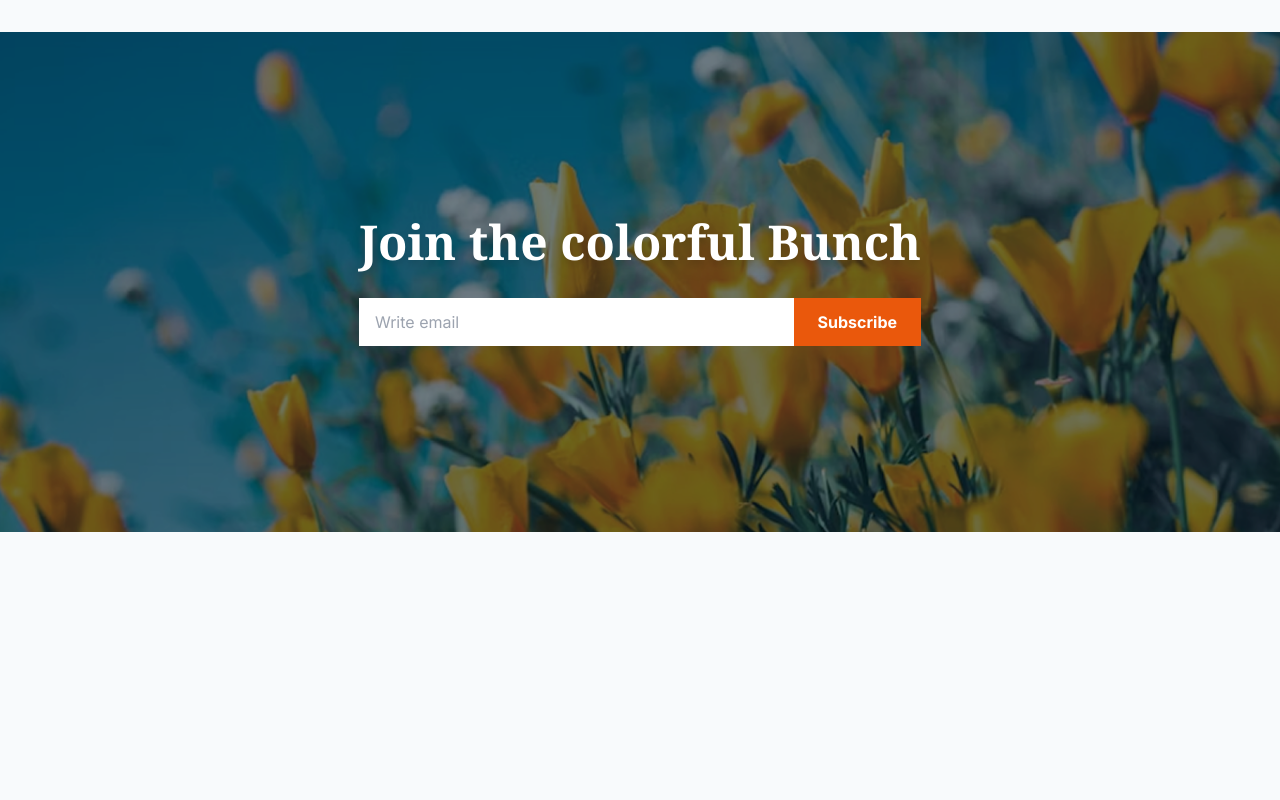
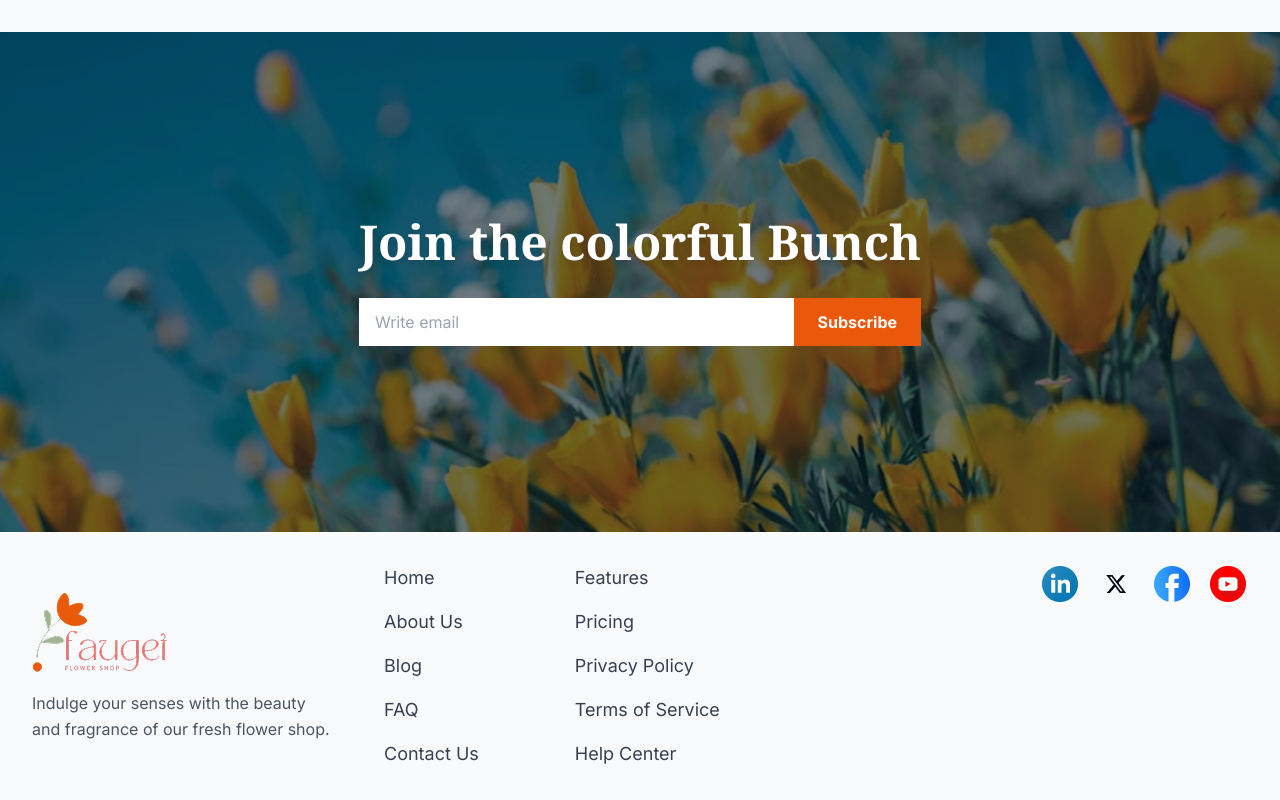
Before and after one commit to smsamiulhasansaim/assgn-2, a plain HTML site: page index.html in a window 1280 px wide. Shown: the part 3213-4013 px from the top of the page. Before the commit the page ends 3745 px from the top, so only its background shows below. Drawn offline with nearby package versions, Linux system fonts and the light colour scheme.

Commit message:
FOOTER SECTION

```diff
--- a/index.html
+++ b/index.html
@@ -263,5 +263,56 @@
             </div>
         </div>
     </section>
+    <!-- S M Samiul Hasan--FOOTER SECTION -->
+    <footer class=" rounded-lg p-8 w-full max-w-screen-xl mx-auto">
+        <!-- Footer content would go here -->
+         <div class="flex flex-col md:flex-row justify-between items-start md:items-center gap-8">
+        <!-- Logo and Description -->
+        <div class="flex flex-col items-start md:w-1/4">
+            <div class="flex items-center mb-4">
+                <img src="images/logo.png" alt="Fauget Flower Shop Logo" class="h-50 w-50 mr-2">
+            </div>
+            <p class="text-gray-600 text-base leading-relaxed">
+                Indulge your senses with the beauty and fragrance of our fresh flower shop.
+            </p>
+        </div>
+
+        <!-- Navigation Links-->
+        <div class="w-full md:w-1/2">
+            <div class="flex flex-col md:flex-row md:gap-16 lg:gap-24">
+                <div class="flex flex-col space-y-4 mb-6 md:mb-0">
+                    <a href="#" class="text-gray-700 hover:text-gray-900 text-lg md:text-base lg:text-lg transition-colors duration-200">Home</a>
+                    <a href="#" class="text-gray-700 hover:text-gray-900 text-lg md:text-base lg:text-lg transition-colors duration-200">About Us</a>
+                    <a href="#" class="text-gray-700 hover:text-gray-900 text-lg md:text-base lg:text-lg transition-colors duration-200">Blog</a>
+                    <a href="#" class="text-gray-700 hover:text-gray-900 text-lg md:text-base lg:text-lg transition-colors duration-200">FAQ</a>
+                    <a href="#" class="text-gray-700 hover:text-gray-900 text-lg md:text-base lg:text-lg transition-colors duration-200">Contact Us</a>
+                </div>
+                <div class="flex flex-col space-y-4">
+                    <a href="#" class="text-gray-700 hover:text-gray-900 text-lg md:text-base lg:text-lg transition-colors duration-200">Features</a>
+                    <a href="#" class="text-gray-700 hover:text-gray-900 text-lg md:text-base lg:text-lg transition-colors duration-200">Pricing</a>
+                    <a href="#" class="text-gray-700 hover:text-gray-900 text-lg md:text-base lg:text-lg transition-colors duration-200">Privacy Policy</a>
+                    <a href="#" class="text-gray-700 hover:text-gray-900 text-lg md:text-base lg:text-lg transition-colors duration-200">Terms of Service</a>
+                    <a href="#" class="text-gray-700 hover:text-gray-900 text-lg md:text-base lg:text-lg transition-colors duration-200">Help Center</a>
+                </div>
+            </div>
+        </div>
+
+        <!-- Social Media Icons -->
+        <div class="flex items-center space-x-4 md:self-start">
+            <a href="#" class="w-10 h-10 flex items-center justify-center rounded-full text-white">
+                <img src="images/icon-linkedin.png" alt="LinkedIn">
+            </a>
+            <a href="#" class="w-10 h-10 flex items-center justify-center rounded-full text-white">
+                <img src="images/icon-twitter.png" alt="Twitter">
+            </a>
+            <a href="#" class="w-10 h-10 flex items-center justify-center rounded-full text-white">
+                <img src="images/icon-facebook.png" alt="Facebook">
+            </a>
+            <a href="#" class="w-10 h-10 flex items-center justify-center rounded-full text-white">
+                <img src="images/icon-youtube.png" alt="YouTube">
+            </a>
+        </div>
+    </div>
+    </footer>
 </body>
 </html>
```
